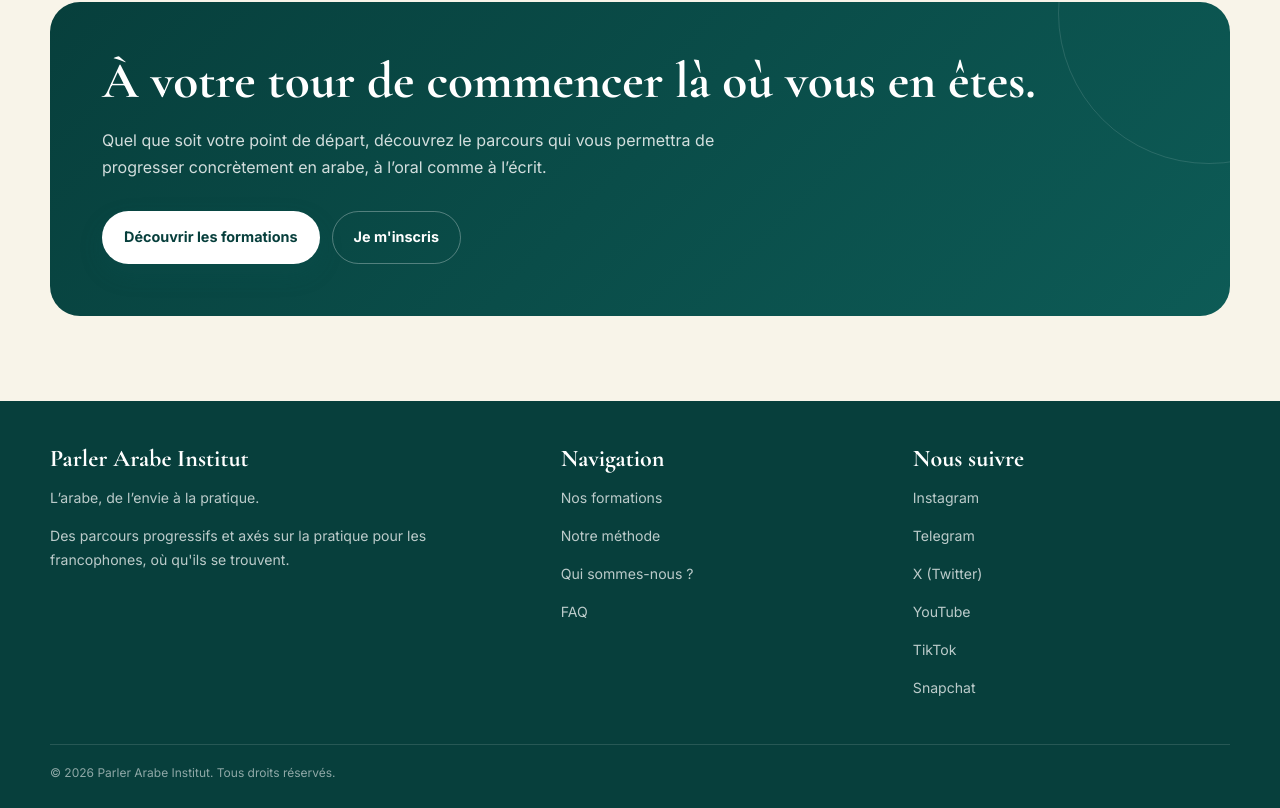
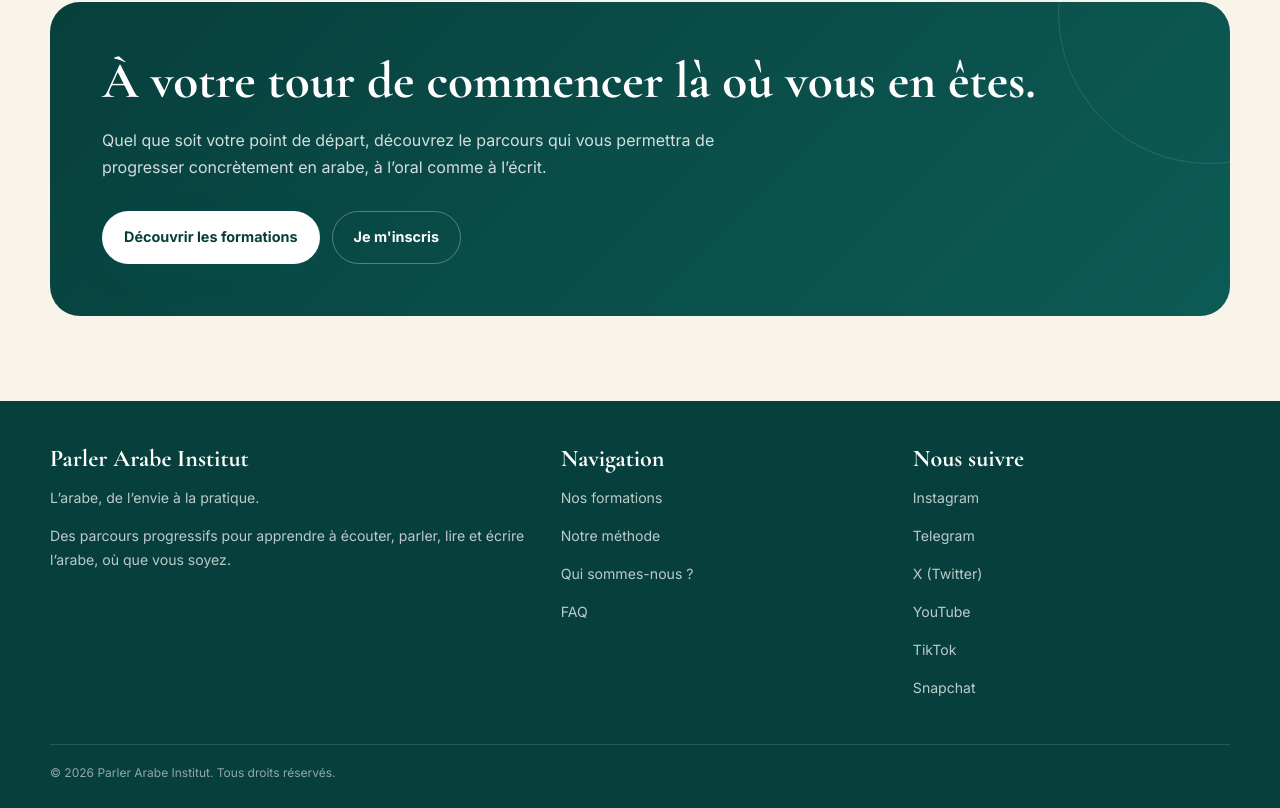
Before and after one commit to parlerarabe1/parlerarabe-institut, a plain HTML site: page temoignages.html in a window 1280 px wide. Shown: the part 3246-4054 px from the top of the page. Drawn offline with nearby package versions, Linux system fonts and the light colour scheme.

Commit message:
Harmonise le positionnement pedagogique du site

```diff
--- a/temoignages.html
+++ b/temoignages.html
@@ -61,4 +61,4 @@
 <article class="card"><div class="number">Khalil</div><p>« Un suivi et des consignes clairs, avec de vrais efforts pour transmettre les notions et les rendre compréhensibles. »</p></article>
 </div></div></section>
 <section class="section"><div class="container"><div class="cta"><h2>À votre tour de commencer là où vous en êtes.</h2><p>Quel que soit votre point de départ, découvrez le parcours qui vous permettra de progresser concrètement en arabe, à l’oral comme à l’écrit.</p><div class="hero-actions"><a class="btn btn-primary" style="background:#fff;color:#073f3c" href="formations.html">Découvrir les formations</a><a class="btn btn-secondary" href="https://forms.gle/Bd4HH4yFsfzQt44U6" target="_blank" rel="noopener">Je m'inscris</a></div></div></div></section></main>
-<footer class="footer"><div class="container"><div class="footer-grid"><div><h3>Parler Arabe Institut</h3><p>L’arabe, de l’envie à la pratique.</p><p>Des parcours progressifs et axés sur la pratique pour les francophones, où qu'ils se trouvent.</p></div><div><h3>Navigation</h3><p><a href="formations.html">Nos formations</a></p><p><a href="methode.html">Notre méthode</a></p><p><a href="qui-sommes-nous.html">Qui sommes-nous ?</a></p><p><a href="faq.html">FAQ</a></p></div><div><h3>Nous suivre</h3><p><a href="https://www.instagram.com/parlerarabe" target="_blank" rel="noopener">Instagram</a></p><p><a href="https://t.me/parlerarabe" target="_blank" rel="noopener">Telegram</a></p><p><a href="https://x.com/ParlerArabe" target="_blank" rel="noopener">X (Twitter)</a></p><p><a href="https://www.youtube.com/@ParlerArabeInstitut" target="_blank" rel="noopener">YouTube</a></p><p><a href="https://www.tiktok.com/@parlerarabe.inst" target="_blank" rel="noopener">TikTok</a></p><p><a href="https://snapchat.com/t/4EVWT48Z" target="_blank" rel="noopener">Snapchat</a></p></div></div><div class="footer-bottom">© <span data-year></span> Parler Arabe Institut. Tous droits réservés.</div></div></footer><script src="script.js"></script></body></html>
+<footer class="footer"><div class="container"><div class="footer-grid"><div><h3>Parler Arabe Institut</h3><p>L’arabe, de l’envie à la pratique.</p><p>Des parcours progressifs pour apprendre à écouter, parler, lire et écrire l’arabe, où que vous soyez.</p></div><div><h3>Navigation</h3><p><a href="formations.html">Nos formations</a></p><p><a href="methode.html">Notre méthode</a></p><p><a href="qui-sommes-nous.html">Qui sommes-nous ?</a></p><p><a href="faq.html">FAQ</a></p></div><div><h3>Nous suivre</h3><p><a href="https://www.instagram.com/parlerarabe" target="_blank" rel="noopener">Instagram</a></p><p><a href="https://t.me/parlerarabe" target="_blank" rel="noopener">Telegram</a></p><p><a href="https://x.com/ParlerArabe" target="_blank" rel="noopener">X (Twitter)</a></p><p><a href="https://www.youtube.com/@ParlerArabeInstitut" target="_blank" rel="noopener">YouTube</a></p><p><a href="https://www.tiktok.com/@parlerarabe.inst" target="_blank" rel="noopener">TikTok</a></p><p><a href="https://snapchat.com/t/4EVWT48Z" target="_blank" rel="noopener">Snapchat</a></p></div></div><div class="footer-bottom">© <span data-year></span> Parler Arabe Institut. Tous droits réservés.</div></div></footer><script src="script.js"></script></body></html>
```
